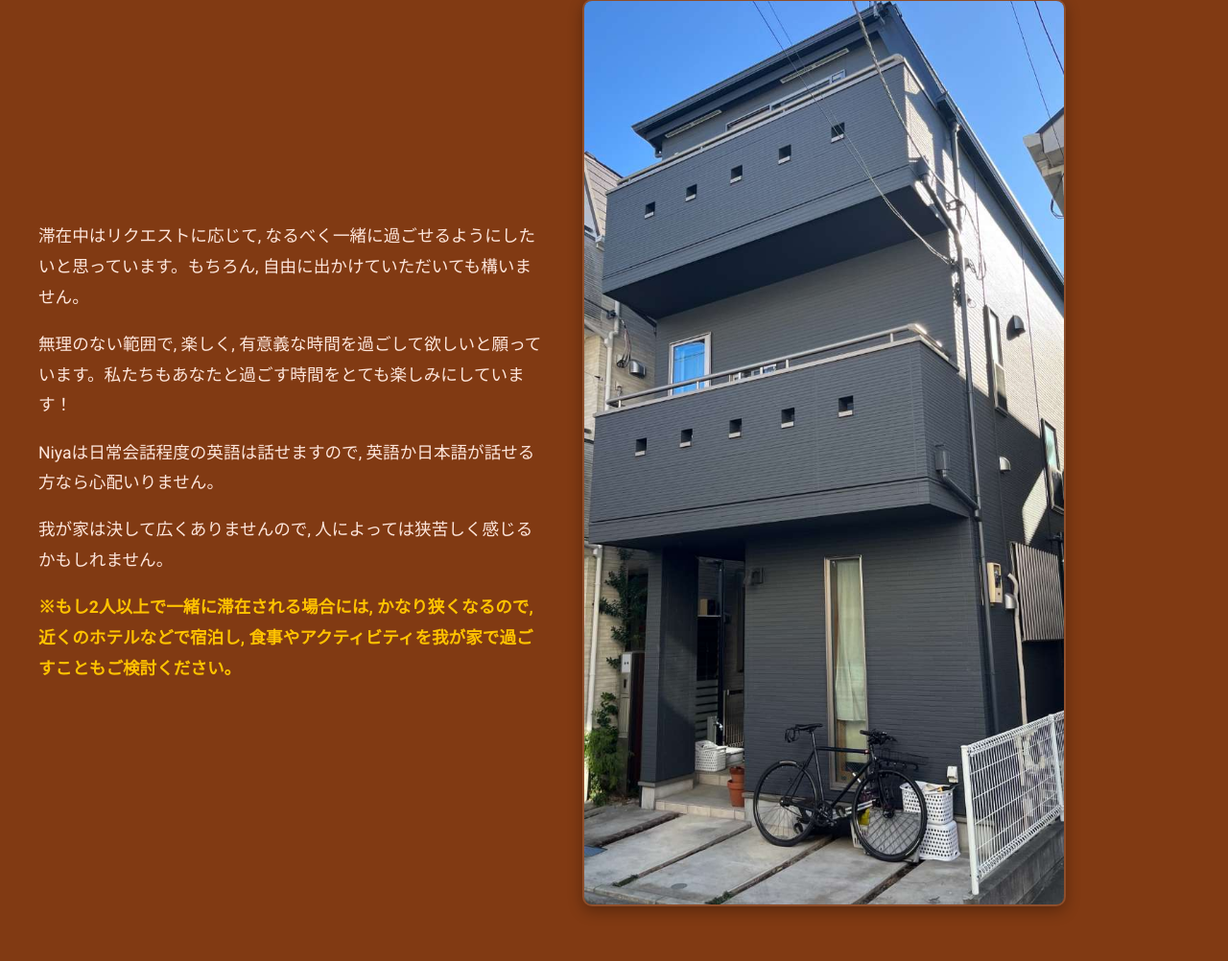
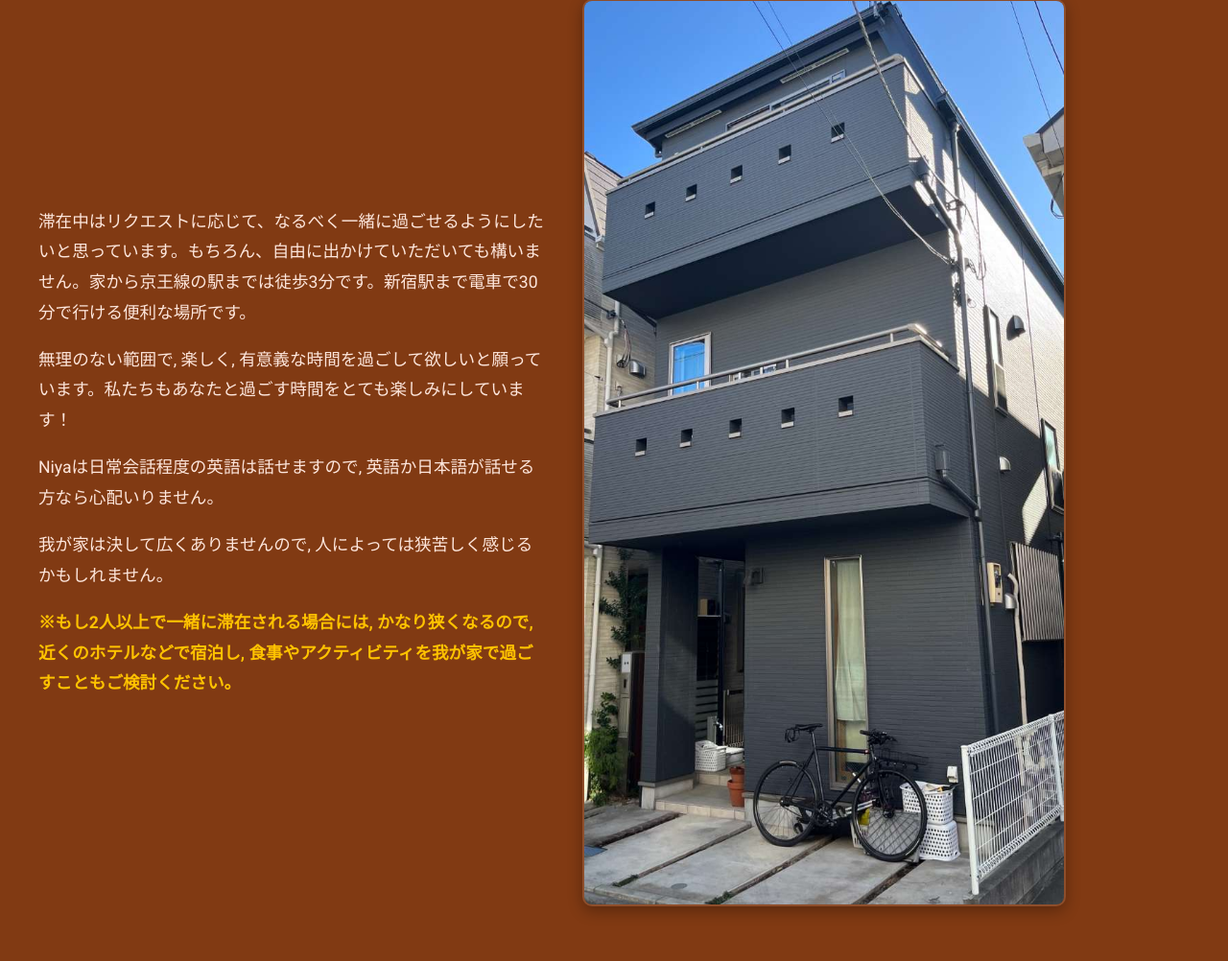
Before and after one commit to rin-bonsoleil/rin-bonsoleil.github.io, a plain HTML site: page index.html in a window 1280 px wide. Shown: the part 5535-6537 px from the top of the page at 96% size. Drawn offline with Linux system fonts and the light colour scheme.

Commit message:
docs: Update homestay intro with train station and access info

```diff
--- a/index.html
+++ b/index.html
@@ -175,7 +175,7 @@
 
                 <div class="homestay-intro profile-row">
                     <div class="profile-text">
-                        <p>滞在中はリクエストに応じて, なるべく一緒に過ごせるようにしたいと思っています。もちろん, 自由に出かけていただいても構いません。</p>
+                        <p>滞在中はリクエストに応じて、なるべく一緒に過ごせるようにしたいと思っています。もちろん、自由に出かけていただいても構いません。家から京王線の駅までは徒歩3分です。新宿駅まで電車で30分で行ける便利な場所です。</p>
                         <p>無理のない範囲で, 楽しく, 有意義な時間を過ごして欲しいと願っています。私たちもあなたと過ごす時間をとても楽しみにしています！</p>
                         <p>Niyaは日常会話程度の英語は話せますので, 英語か日本語が話せる方なら心配いりません。</p>
                         <p>我が家は決して広くありませんので, 人によっては狭苦しく感じるかもしれません。</p>
```
